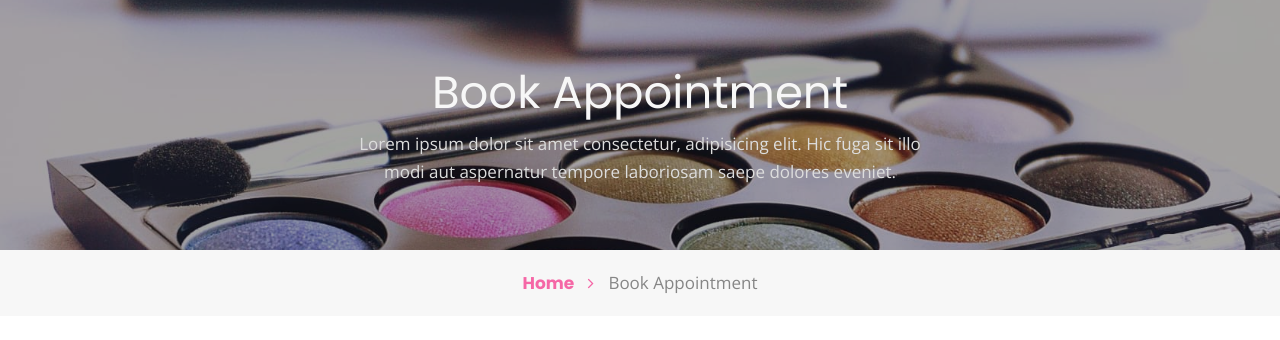
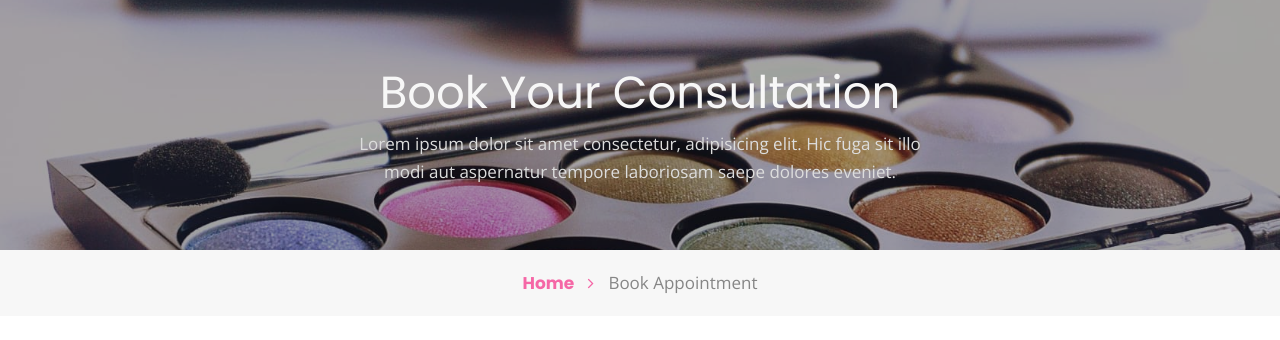
Before and after one commit to achs-a/salonManagementSystem, a PHP site: page /book-appointment.php in a window 1280 px wide. Shown: the part 90-430 px from the top of the page. Run offline with PHP 8.4, Linux system fonts and the light colour scheme; a user stored in the database is signed in; data comes from the database, SQL or seed files in the repository; data that the repository does not hold is empty.

Commit message:
Update book-appointment.php
Made by Dylan Garrick

```diff
--- a/book-appointment.php
+++ b/book-appointment.php
@@ -68,7 +68,7 @@ $(function () {
             <div class="main-titles-head text-center">
             <h3 class="header-name ">
 
- Book Appointment
+ Book Your Consultation
             </h3>
             <p class="tiltle-para ">Lorem ipsum dolor sit amet consectetur, adipisicing elit. Hic fuga sit illo modi aut aspernatur tempore laboriosam saepe dolores eveniet.</p>
         </div>
```
